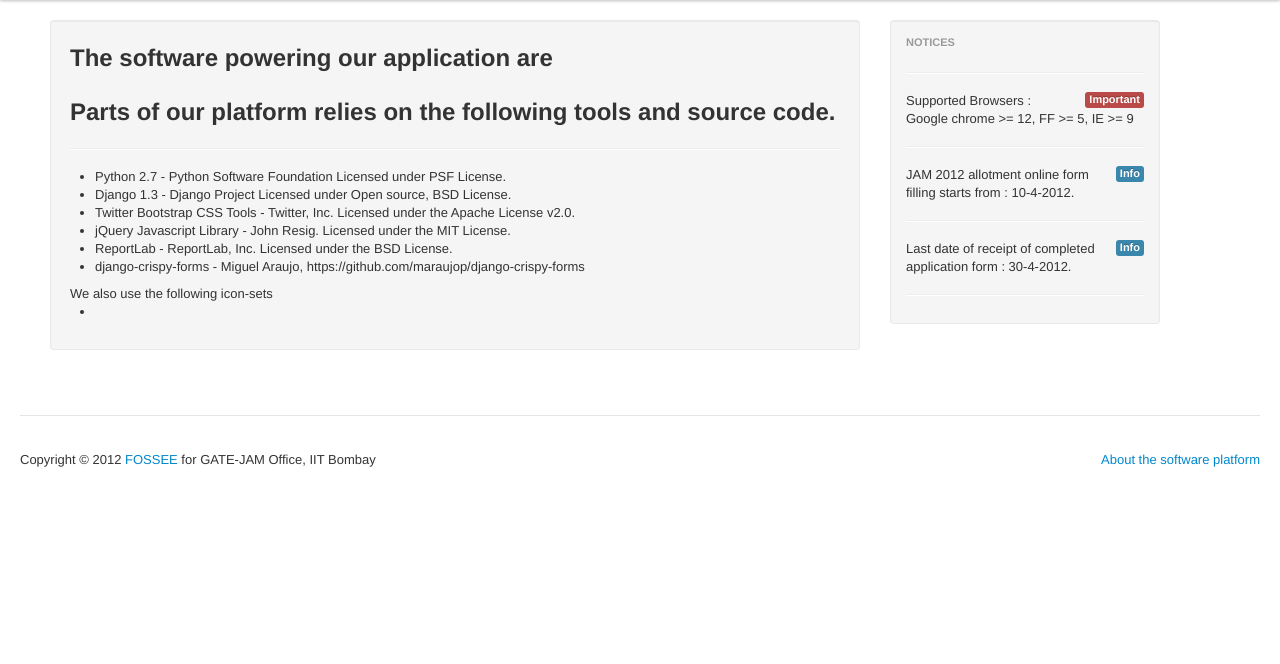
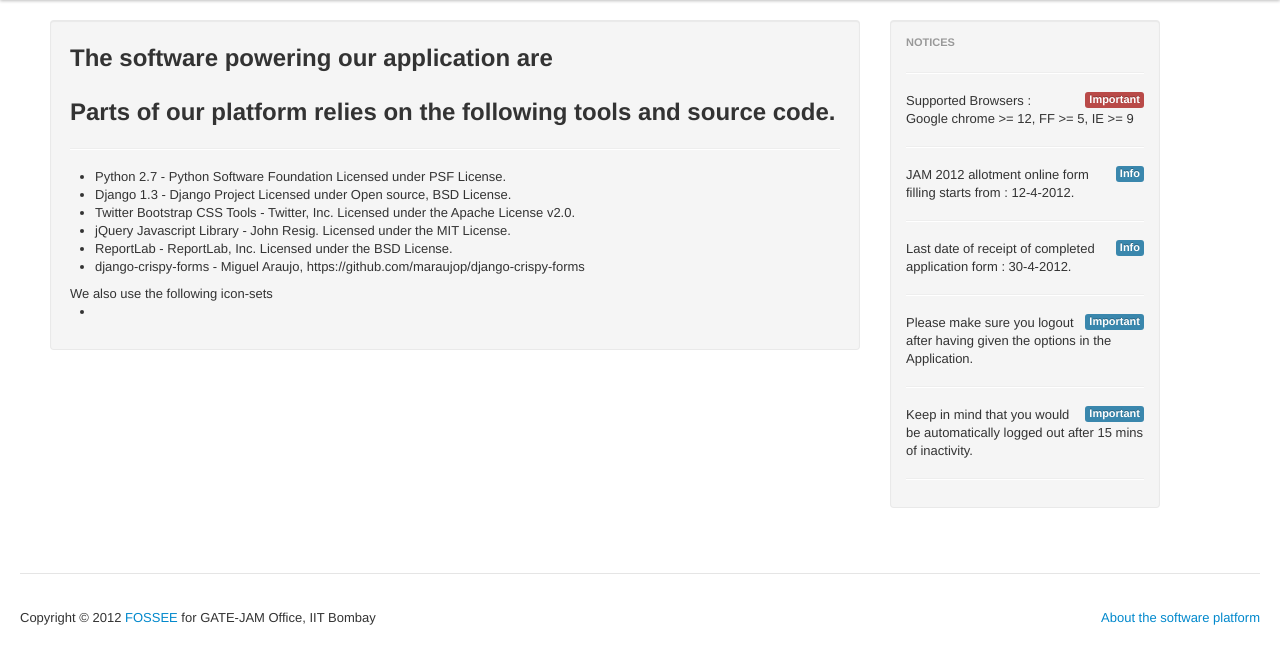
Before and after one commit to primalpop/aloha, a Django app: template aloha/template/about.html in a window 1280 px wide. Shown: the part 40-704 px from the top of the page. Run offline with Django 3.2, Linux system fonts and the light colour scheme; the template is opened without the code that fills it, so the values that code supplies are empty; some libraries are stand-ins or nearby versions.

Commit message:
added notices about autologout and logging out

```diff
--- a/aloha/template/base.html
+++ b/aloha/template/base.html
@@ -72,10 +72,16 @@
                   <li>Supported Browsers : <br />Google chrome >= 12, FF >= 5, IE >= 9</li>
                   <li><hr></li>
                   <li><span class="label label-info pull-right">Info</span></li>
-                  <li>JAM 2012 allotment online form filling starts from : 10-4-2012.</li>
+                  <li>JAM 2012 allotment online form filling starts from : 12-4-2012.</li>
                   <li><hr></li>
                   <li><span class="label label-info pull-right">Info</span></li>
                   <li>Last date of receipt of completed application form : 30-4-2012.</li>
+                  <li><hr></li>
+                  <li><span class="label label-info pull-right">Important</span></li>
+                  <li>Please make sure you logout after having given the options in the Application.</li>
+                  <li><hr></li>
+                  <li><span class="label label-info pull-right">Important</span></li>
+                  <li>Keep in mind that you would be automatically logged out after 15 mins of inactivity.</li>
                   <li><hr></li>
                 </ul>
             </div><!--/.well -->
```
